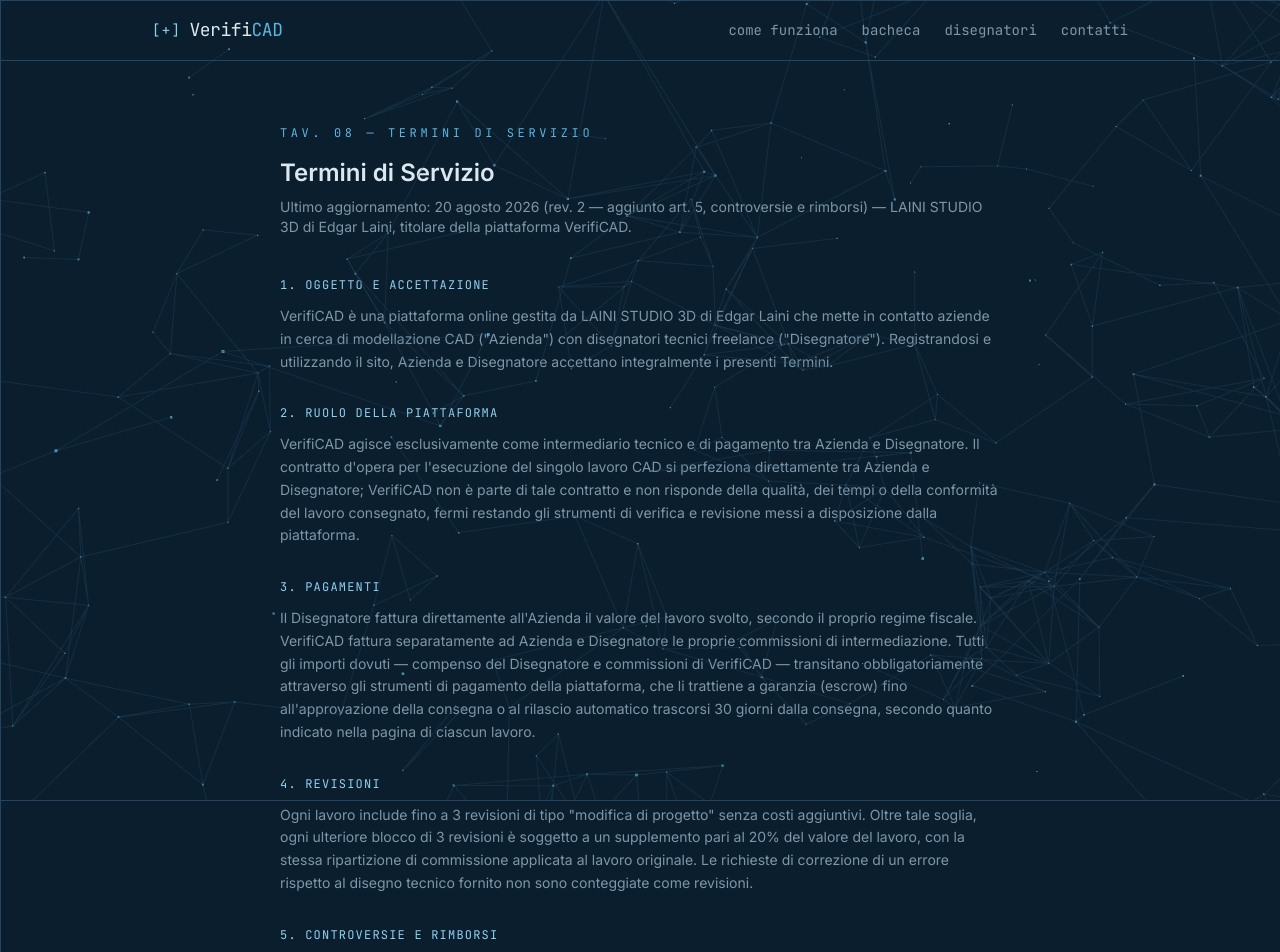
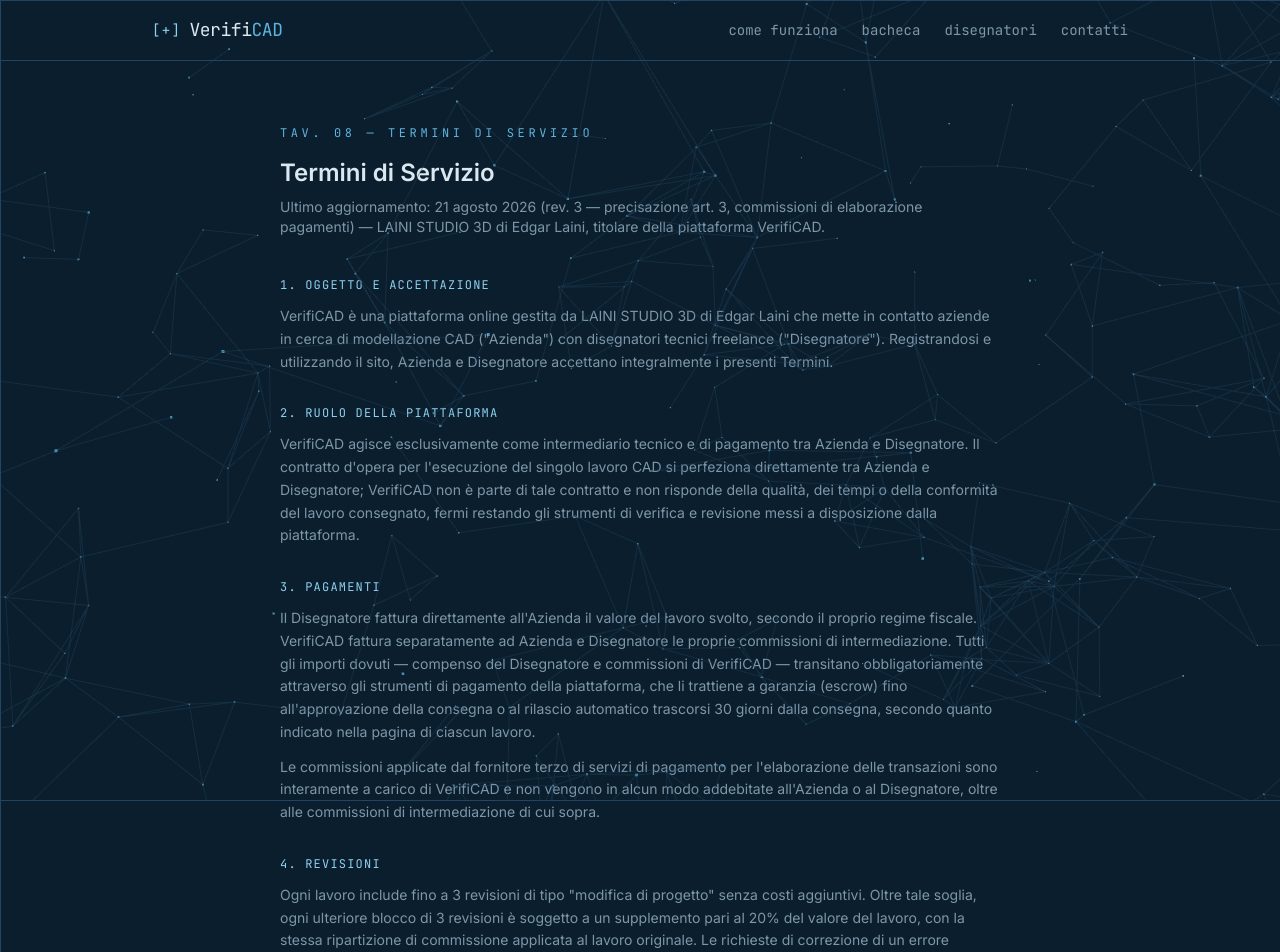
Before and after one commit to edgarlaini/Verificad, a Next.js app: page /termini in a window 1280 px wide. Shown: the top 952 px of the page. Built offline with nearby package versions, Linux system fonts and the light colour scheme; no server answers.

Commit message:
Add files via upload

```diff
--- a/app/come-funziona/page.tsx
+++ b/app/come-funziona/page.tsx
@@ -85,7 +85,9 @@
           <p className="text-sm text-[var(--blueprint-text-dim)]">
             10% a carico dell&apos;azienda + 10% a carico del disegnatore, calcolati sul valore del
             lavoro. Nessun costo di iscrizione: si paga solo quando un lavoro viene chiuso con
-            successo. Ogni lavoro include 3 revisioni gratuite.
+            successo. Ogni lavoro include 3 revisioni gratuite. Le commissioni di elaborazione dei
+            pagamenti sono interamente a carico di VerifiCAD — nessun costo nascosto oltre a
+            quanto indicato sopra.
           </p>
         </div>
       </section>
--- a/app/termini/page.tsx
+++ b/app/termini/page.tsx
@@ -8,7 +8,7 @@
       </p>
       <h1 className="text-2xl font-semibold mb-2">Termini di Servizio</h1>
       <p className="text-[var(--blueprint-text-dim)] text-sm mb-10">
-        Ultimo aggiornamento: 20 agosto 2026 (rev. 2 — aggiunto art. 5, controversie e rimborsi) — LAINI STUDIO 3D di Edgar Laini, titolare della piattaforma VerifiCAD.
+        Ultimo aggiornamento: 21 agosto 2026 (rev. 3 — precisazione art. 3, commissioni di elaborazione pagamenti) — LAINI STUDIO 3D di Edgar Laini, titolare della piattaforma VerifiCAD.
       </p>
 
       <div className="space-y-8 text-sm leading-relaxed text-[var(--blueprint-text-dim)]">
@@ -47,6 +47,11 @@
             transitano obbligatoriamente attraverso gli strumenti di pagamento della piattaforma, che li trattiene
             a garanzia (escrow) fino all&apos;approvazione della consegna o al rilascio automatico trascorsi 30
             giorni dalla consegna, secondo quanto indicato nella pagina di ciascun lavoro.
+          </p>
+          <p className="mt-3">
+            Le commissioni applicate dal fornitore terzo di servizi di pagamento per l&apos;elaborazione delle
+            transazioni sono interamente a carico di VerifiCAD e non vengono in alcun modo addebitate
+            all&apos;Azienda o al Disegnatore, oltre alle commissioni di intermediazione di cui sopra.
           </p>
         </section>
 
```
